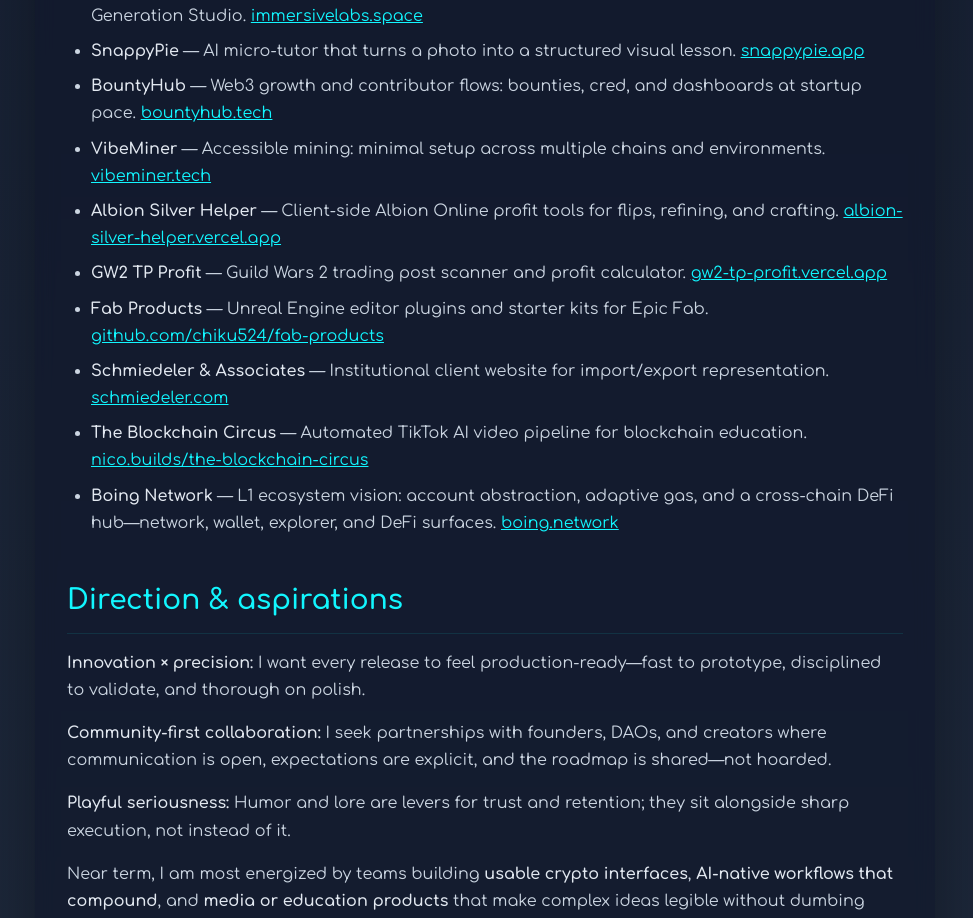
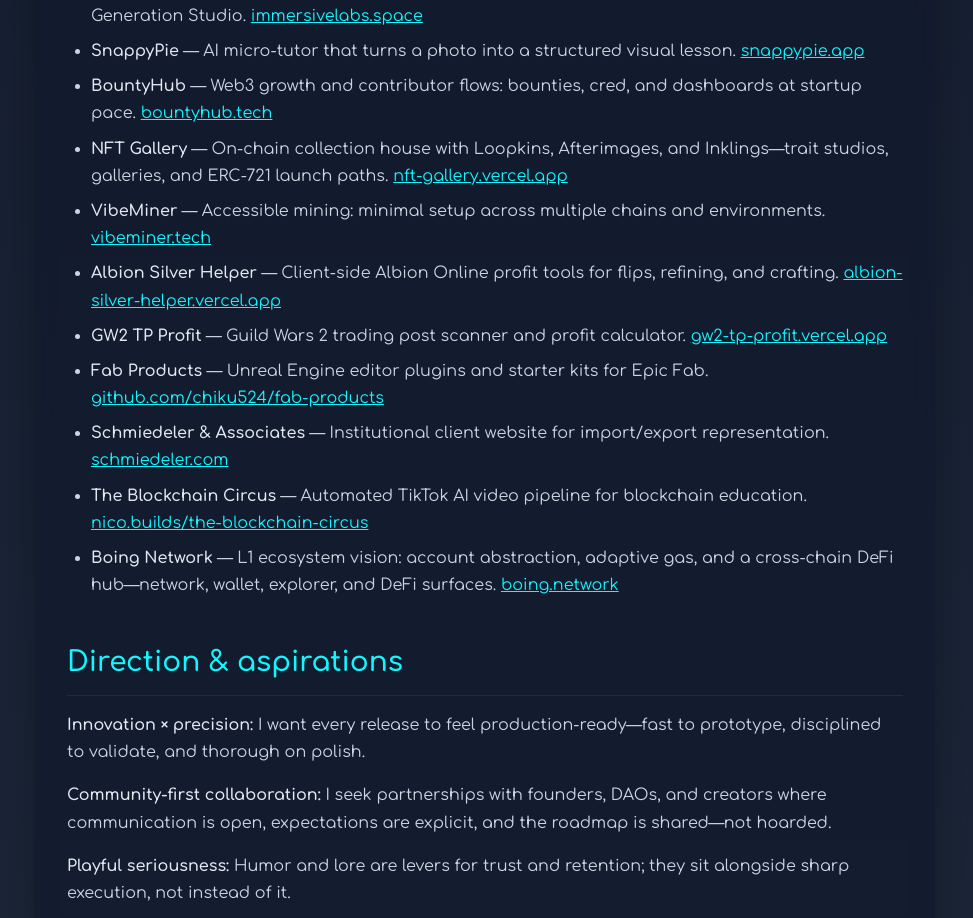
Before and after one commit to chiku524/portfolio, a React (Vite) app: page /executive-summary in a window 1280 px wide. Shown: the part 1641-2559 px from the top of the page, without its empty margins (155-1128 px from the left). Built offline with nearby package versions, Linux system fonts and the light colour scheme.

Commit message:
Add NFT Gallery to selected work.
Surface the on-chain collection house alongside the other shipped products so the portfolio reflects current web3 work.

```diff
--- a/src/App.jsx
+++ b/src/App.jsx
@@ -878,6 +878,15 @@
           'Web3 growth hub dispensing bounties, cred, and inside jokes. Product narrative and features shipping at startup pace.',
         highlight: 'Growth funnels, bounty flow, contributor dashboards.',
         media: buildMediaPaths('Bountyhub'),
+      },
+      {
+        name: 'NFT Gallery',
+        url: 'https://nft-gallery.vercel.app/',
+        badge: 'NFT collections',
+        description:
+          'A house of on-chain collections—each drop with its own studio, traits, and launch path. Loopkins, Afterimages, and Inklings on OpenSea.',
+        highlight: 'Layered APNG PFPs, 1:1 loops, ERC-721 on Robinhood Chain and Ink.',
+        media: null,
       },
       {
         name: 'VibeMiner',
--- a/src/pages/ExecutiveSummary.jsx
+++ b/src/pages/ExecutiveSummary.jsx
@@ -145,6 +145,13 @@
                 </a>
               </li>
               <li>
+                <strong>NFT Gallery</strong> — On-chain collection house with Loopkins, Afterimages, and
+                Inklings—trait studios, galleries, and ERC-721 launch paths.{' '}
+                <a href="https://nft-gallery.vercel.app/" target="_blank" rel="noreferrer">
+                  nft-gallery.vercel.app
+                </a>
+              </li>
+              <li>
                 <strong>VibeMiner</strong> — Accessible mining: minimal setup across multiple chains and
                 environments.{' '}
                 <a href="https://vibeminer.tech/" target="_blank" rel="noreferrer">
```
